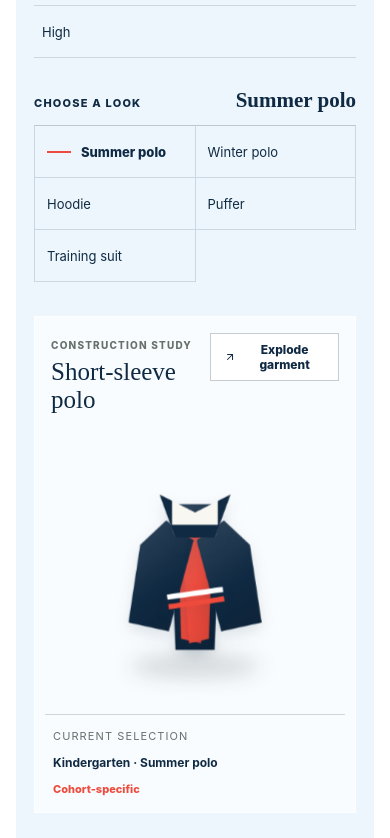
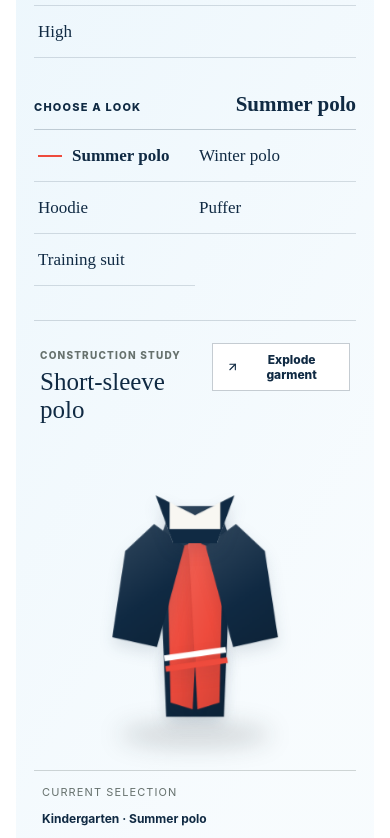
Before and after one commit to faresmohamed260/fares-uniform, a Next.js app in the folder prototype/public-site-motion/: page / in a window 390 px wide. Shown: the part 2720-3558 px from the top of the page. Built offline with nearby package versions, Linux system fonts and the light colour scheme.

Commit message:
feat: make garment inspection editorial

```diff
--- a/prototype/public-site-motion/app/globals.css
+++ b/prototype/public-site-motion/app/globals.css
@@ -55,10 +55,13 @@ button:focus-visible, a:focus-visible { outline: 3px solid var(--focus); outline
 .cohort-labels button[aria-pressed="true"] { box-shadow: inset 0 -4px 0 var(--project-accent); }
 .cohort-labels span { color: var(--muted); font-size: 10px; }
 .cohort-labels strong { font-family: var(--serif); font-size: 20px; font-weight: 400; }
-.project-stage { position: relative; display: grid; grid-template-columns: minmax(250px,.7fr) minmax(370px,1fr) minmax(430px,1.25fr); gap: 38px; margin-top: 30px; padding: 48px; color: var(--project-ink); background: color-mix(in srgb, var(--project-soft) 55%, white); overflow: hidden; }
+.project-stage { position: relative; display: grid; grid-template-columns: minmax(250px,.72fr) minmax(520px,1.28fr); grid-template-rows: auto auto; column-gap: 64px; row-gap: 44px; margin-top: 30px; padding: 64px 56px 42px; color: var(--project-ink); background: linear-gradient(120deg, color-mix(in srgb, var(--project-soft) 64%, white), color-mix(in srgb, var(--project-soft) 22%, white) 72%); overflow: hidden; }
 .project-stage::before { content: ""; position: absolute; width: 58%; height: 2px; right: -8%; top: 24%; transform: rotate(-19deg); background: var(--project-accent); opacity: .42; }
 .motif-piping::before { height: 9px; transform: rotate(0); top: 0; right: 0; width: 100%; }
 .project-copy, .selector-panel, .inspection, .layer-list, .prototype-note { position: relative; z-index: 1; }
+.project-copy { grid-column: 1; grid-row: 1; align-self: end; }
+.selector-panel { grid-column: 1; grid-row: 2; }
+.inspection { grid-column: 2; grid-row: 1 / 3; }
 .project-status { display: inline-block; margin-bottom: 28px; color: var(--project-accent); font-size: 11px; font-weight: 800; letter-spacing: .12em; text-transform: uppercase; }
 .project-copy h3 { margin: 0; font-family: var(--serif); font-size: clamp(46px, 5vw, 78px); font-weight: 400; letter-spacing: -.06em; line-height: .9; }
 .program-name { margin: 14px 0 22px; font-weight: 800; }
@@ -67,27 +70,27 @@ button:focus-visible, a:focus-visible { outline: 3px solid var(--focus); outline
 .project-copy dl div { min-width: 82px; padding-top: 12px; border-top: 1px solid color-mix(in srgb, var(--project-ink) 20%, transparent); }
 .project-copy dt { font-size: 11px; text-transform: uppercase; letter-spacing: .1em; }
 .project-copy dd { margin: 8px 0 0; font-family: var(--serif); font-size: 32px; }
-.selector-panel { display: flex; flex-direction: column; gap: 30px; }
+.selector-panel { display: flex; flex-direction: column; gap: 34px; max-width: 390px; }
 .selector-heading { display: flex; align-items: baseline; justify-content: space-between; gap: 16px; margin-bottom: 12px; }
 .selector-heading span { font-size: 11px; font-weight: 800; text-transform: uppercase; letter-spacing: .11em; }
 .selector-heading strong { font-family: var(--serif); font-size: 21px; }
 .choice-rail { border-top: 1px solid color-mix(in srgb, var(--project-ink) 22%, transparent); }
-.choice-rail button { width: 100%; min-height: 52px; display: flex; align-items: center; padding: 0 8px; border: 0; border-bottom: 1px solid color-mix(in srgb, var(--project-ink) 15%, transparent); background: transparent; cursor: pointer; text-align: start; font-size: 13px; }
+.choice-rail button { width: 100%; min-height: 52px; display: flex; align-items: center; padding: 0 4px; border: 0; border-bottom: 1px solid color-mix(in srgb, var(--project-ink) 15%, transparent); background: transparent; cursor: pointer; text-align: start; font-family: var(--serif); font-size: 17px; }
 .choice-rail button::before { content: ""; width: 0; height: 2px; margin-inline-end: 0; background: var(--project-accent); transition: width .3s, margin .3s; }
 .choice-rail button.is-active { font-weight: 800; }
 .choice-rail button.is-active::before { width: 24px; margin-inline-end: 10px; }
-.look-rail { display: grid; grid-template-columns: repeat(2, 1fr); border-inline-start: 1px solid color-mix(in srgb, var(--project-ink) 15%, transparent); }
-.look-rail button { border-inline-end: 1px solid color-mix(in srgb, var(--project-ink) 15%, transparent); padding-inline: 12px; }
-.inspection { min-width: 0; padding: 24px; background: rgba(255,255,255,.72); border: 1px solid rgba(255,255,255,.85); }
+.look-rail { display: grid; grid-template-columns: repeat(2, 1fr); }
+.look-rail button { padding-inline: 4px 12px; }
+.inspection { min-width: 0; min-height: 650px; padding: 4px 0 0 52px; border-inline-start: 1px solid color-mix(in srgb, var(--project-ink) 16%, transparent); }
 .inspection-heading { display: flex; justify-content: space-between; align-items: start; gap: 16px; }
 .inspection-heading span { color: var(--muted); font-size: 10px; font-weight: 800; text-transform: uppercase; letter-spacing: .12em; }
 .inspection-heading h4 { margin: 5px 0 0; font-family: var(--serif); font-size: 25px; font-weight: 400; }
 .inspect-button { min-height: 46px; display: inline-flex; align-items: center; gap: 8px; padding: 0 13px; border: 1px solid color-mix(in srgb, var(--project-ink) 24%, transparent); background: white; cursor: pointer; font-size: 12px; font-weight: 800; }
 .inspect-button svg { width: 15px; }
 .garment-transition { transform-origin: center; }
-.garment-rig { position: relative; width: min(100%, 430px); height: 390px; margin: 8px auto 0; transform: scale(.9); transform-origin: center; }
+.garment-rig { position: relative; width: min(100%, 500px); height: 500px; margin: 18px auto 0; transform: scale(1); transform-origin: center; }
 .rig-shadow { position: absolute; left: 21%; right: 21%; bottom: 12px; height: 30px; border-radius: 50%; background: rgba(20,30,28,.16); filter: blur(14px); }
-.assembled-garment { position: absolute; inset: 2px 18px 8px; z-index: 1; transform-origin: center; filter: drop-shadow(0 25px 22px rgba(16,42,67,.2)); }
+.assembled-garment { position: absolute; inset: 0 -6px 4px; z-index: 1; transform-origin: center; filter: drop-shadow(0 30px 26px rgba(16,42,67,.2)); }
 .assembled-garment img { object-fit: contain; }
 .garment-layer { position: absolute; inset: 44px 55px 34px; z-index: 2; transform-origin: center; will-change: transform, opacity; }
 .garment-layer { filter: drop-shadow(0 9px 10px rgba(16,42,67,.12)); }
@@ -112,7 +115,7 @@ button:focus-visible, a:focus-visible { outline: 3px solid var(--focus); outline
 .layer-list { grid-column: 1 / 3; display: grid; grid-template-columns: repeat(5,1fr); gap: 0; margin: 8px 0 0; padding: 0; list-style: none; border-top: 1px solid color-mix(in srgb, var(--project-ink) 18%, transparent); }
 .layer-list li { min-height: 62px; display: flex; align-items: center; gap: 10px; padding: 10px; border-inline-end: 1px solid color-mix(in srgb, var(--project-ink) 14%, transparent); font-size: 11px; }
 .layer-list span { opacity: .48; }
-.prototype-note { grid-column: 3; margin: 16px 0 0; color: color-mix(in srgb, var(--project-ink) 62%, transparent); font-size: 11px; line-height: 1.5; }
+.prototype-note { grid-column: 2; max-width: 520px; margin: 6px 0 0 auto; color: color-mix(in srgb, var(--project-ink) 62%, transparent); font-size: 11px; line-height: 1.5; }
 .material-section { min-height: 860px; display: grid; grid-template-columns: .7fr 1.3fr; gap: 70px; align-items: center; padding: 110px max(32px, calc((100vw - 1440px)/2)); background: #f5f2ea; border-top: 1px solid var(--line); }
 .material-copy > span { display: block; margin-bottom: 24px; color: var(--project-accent); font-size: 11px; font-weight: 800; letter-spacing: .13em; text-transform: uppercase; }
 .material-copy h2 { margin: 0; max-width: 520px; font-family: var(--serif); font-size: clamp(64px,7vw,112px); font-weight: 400; letter-spacing: -.065em; line-height: .86; }
@@ -136,8 +139,8 @@ footer span { grid-column: 1 / -1; color: var(--muted); font-size: 12px; }
 @media (max-width: 1120px) {
   .hero { grid-template-columns: .82fr 1.18fr; }
   .hero-composition { height: 560px; }
-  .project-stage { grid-template-columns: .8fr 1.2fr; }
-  .inspection { grid-column: 1 / -1; }
+  .project-stage { grid-template-columns: .8fr 1.2fr; padding: 48px 34px; column-gap: 36px; }
+  .inspection { grid-column: 1 / -1; grid-row: auto; min-height: 560px; padding: 32px 0 0; border-inline-start: 0; border-top: 1px solid color-mix(in srgb, var(--project-ink) 16%, transparent); }
   .layer-list { grid-column: 1 / -1; }
   .prototype-note { grid-column: 1 / -1; }
 }
@@ -166,10 +169,11 @@ footer span { grid-column: 1 / -1; color: var(--muted); font-size: 12px; }
   .project-switcher button { border-inline-end: 0; border-bottom: 1px solid var(--line); }
   .project-stage { grid-template-columns: 1fr; gap: 34px; margin-top: 30px; padding: 28px 18px; }
   .project-copy h3 { font-size: 58px; }
-  .inspection { grid-column: auto; padding: 16px 10px; }
+  .project-copy, .selector-panel, .inspection { grid-column: auto; grid-row: auto; }
+  .inspection { min-height: 430px; padding: 22px 0 0; }
   .inspection-heading { padding-inline: 6px; }
   .inspect-button { min-height: 48px; }
-  .garment-rig { height: 330px; transform: scale(.74); margin: -15px auto; }
+  .garment-rig { height: 390px; transform: scale(.82); margin: -22px auto; }
   .selection-caption { grid-template-columns: 1fr; padding-inline: 8px; }
   .layer-list { grid-column: auto; grid-template-columns: 1fr; }
   .layer-list li { border-inline-end: 0; border-bottom: 1px solid color-mix(in srgb, var(--project-ink) 14%, transparent); }
--- a/prototype/public-site-motion/components/pattern-experience.tsx
+++ b/prototype/public-site-motion/components/pattern-experience.tsx
@@ -25,7 +25,7 @@ const copy = {
     current: "Current selection",
     shared: "Shared system",
     unique: "Cohort-specific",
-    note: "Synthetic vector study for motion review; not approved production media.",
+    note: "Synthetic review media for interaction testing; not approved production imagery.",
   },
   ar: {
     work: "أعمال مختارة",
@@ -45,7 +45,7 @@ const copy = {
     current: "الاختيار الحالي",
     shared: "نظام مشترك",
     unique: "خاص بالمجموعة",
-    note: "دراسة متجهية تخيلية لمراجعة الحركة وليست مادة إنتاج معتمدة.",
+    note: "وسائط تخيلية لمراجعة التفاعل وليست صور إنتاج معتمدة.",
   },
 };
 
```
